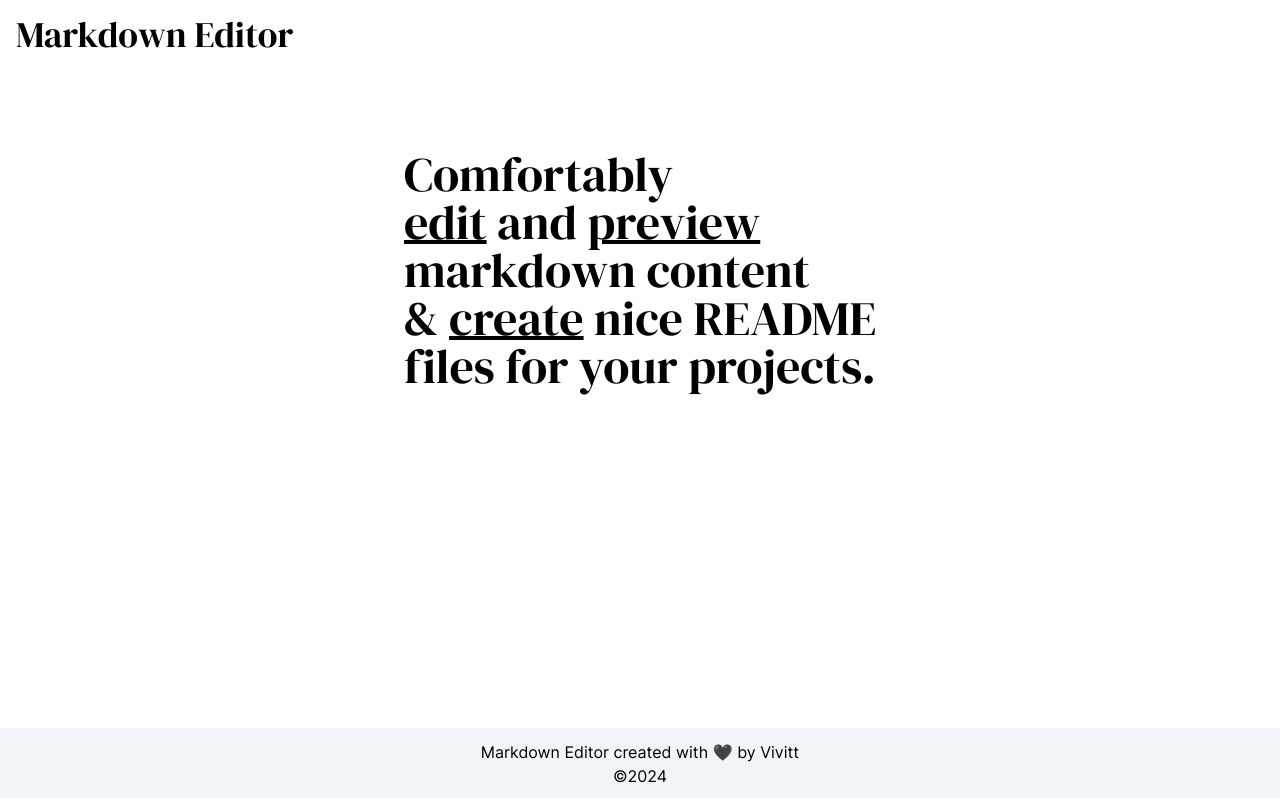
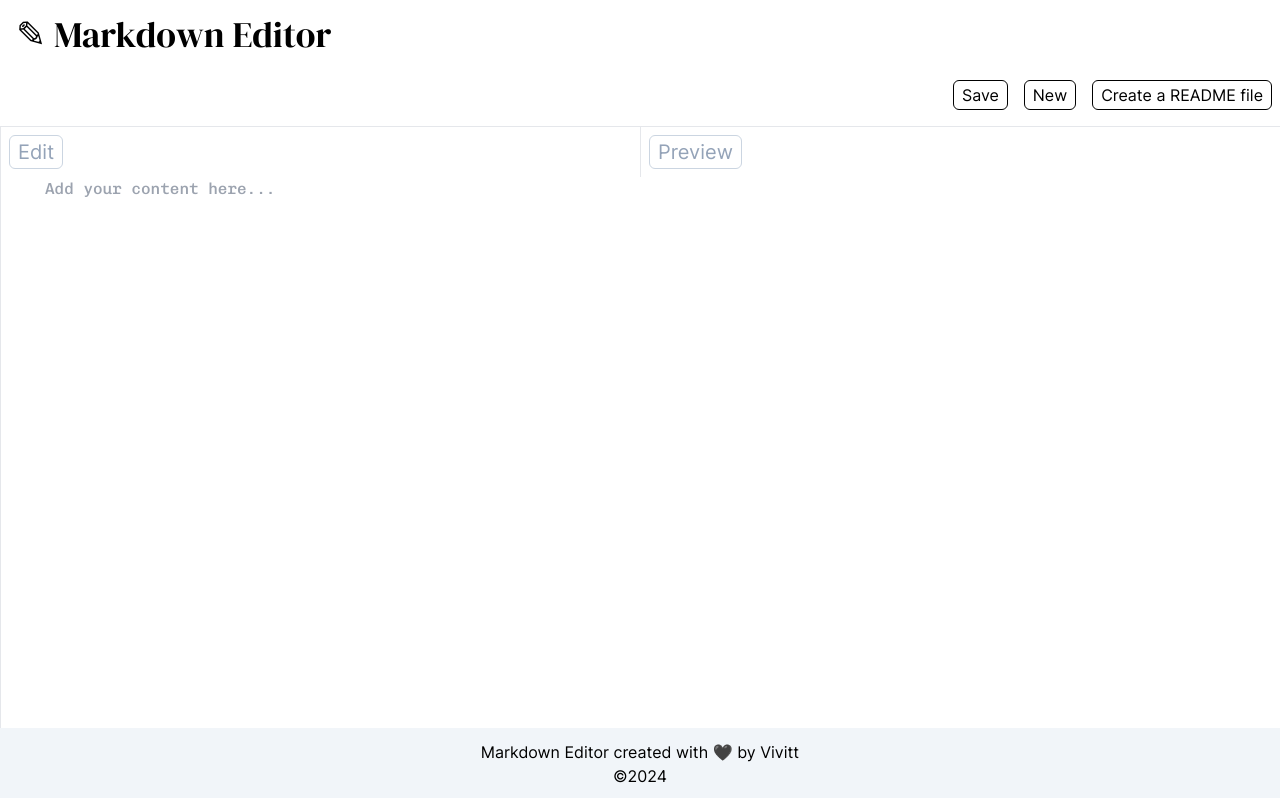
Before and after one commit to vivitt/online-markdown-editor, a Next.js app: page / in a window 1280 px wide. Shown: the top 798 px of the page. Built offline with nearby package versions, Linux system fonts and the light colour scheme.

Commit message:
move editor to home

```diff
--- a/app/editor/page.tsx
+++ /dev/null
@@ -1,75 +0,0 @@
-"use client";
-import React from "react";
-import { ReactNode, useEffect, useState } from "react";
-import Panel from "../ui/Panel";
-import PanelGroup from "../ui/PanelGroup";
-import EditArea from "../ui/EditArea";
-import PreviewArea from "../ui/previewArea";
-import { readmeTemplate } from "./readme-template";
-
-export default function Editor() {
-  const [markdown, setMarkdown] = useState("");
-
-  useEffect(() => {
-    const saved = window.localStorage.getItem("markdown-content");
-    if (saved) {
-      setMarkdown(saved);
-    }
-  }, []);
-
-  const onChange = (e: React.ChangeEvent<HTMLDivElement>) => {
-    setMarkdown(e.target.value);
-    window.localStorage.setItem("markdown-content", e.target.value);
-  };
-
-  const newDoc = () => {
-    setMarkdown("");
-    window.localStorage.setItem("markdown-content", "");
-  };
-
-  const newReadme = () => {
-    setMarkdown(readmeTemplate);
-    window.localStorage.setItem("markdown-content", readmeTemplate);
-  };
-
-  return (
-    <div className="h-full">
-      <div className="flex justify-end">
-        <button className="border border-black m-2 rounded-md px-2 py-0.5 hover:shadow-solid hover:animate-box">
-          Save
-        </button>
-        <button
-          className="border border-black m-2 rounded-md px-2 py-0.5 hover:shadow-solid hover:animate-box"
-          onClick={() => newDoc()}
-        >
-          New
-        </button>
-        <button
-          className="border border-black m-2 rounded-md px-2 py-0.5 hover:shadow-solid hover:animate-box"
-          onClick={() => newReadme()}
-        >
-          Create a README file
-        </button>
-      </div>
-      <PanelGroup
-        panels={[
-          {
-            id: "edit",
-            header: "Edit",
-            content: (
-              <EditArea onChange={onChange} markdown={markdown}></EditArea>
-            ),
-          },
-          {
-            id: "preview",
-            header: "Preview",
-            content: <PreviewArea markdown={markdown}></PreviewArea>,
-          },
-        ]}
-        renderPanels={(id: string, content: ReactNode) => {
-          return <Panel key={id}>{content}</Panel>;
-        }}
-      ></PanelGroup>
-    </div>
-  );
-}
--- a/app/layout.tsx
+++ b/app/layout.tsx
@@ -22,7 +22,7 @@ export default function RootLayout({
             <li className="p-2">
               <Link href="./">
                 {" "}
-                <h1 className="font-dm text-4xl p-2">Markdown Editor</h1>
+                <h1 className="font-dm text-4xl p-2"><span aria-hidden>✎ </span>Markdown Editor</h1>
               </Link>
             </li>
           </ul>
--- a/app/page.tsx
+++ b/app/page.tsx
@@ -1,27 +1,75 @@
-import Link from "next/link";
+"use client";
+import React from "react";
+import { ReactNode, useEffect, useState } from "react";
+import Panel from "./ui/Panel";
+import PanelGroup from "./ui/PanelGroup";
+import EditArea from "./ui/EditArea";
+import PreviewArea from "./ui/previewArea";
+import { readmeTemplate } from "./editor/readme-template";
 
-export default function Home() {
+export default function Editor() {
+  const [markdown, setMarkdown] = useState("");
+
+  useEffect(() => {
+    const saved = window.localStorage.getItem("markdown-content");
+    if (saved) {
+      setMarkdown(saved);
+    }
+  }, []);
+
+  const onChange = (e: React.ChangeEvent<HTMLDivElement>) => {
+    setMarkdown(e.target.value);
+    window.localStorage.setItem("markdown-content", e.target.value);
+  };
+
+  const newDoc = () => {
+    setMarkdown("");
+    window.localStorage.setItem("markdown-content", "");
+  };
+
+  const newReadme = () => {
+    setMarkdown(readmeTemplate);
+    window.localStorage.setItem("markdown-content", readmeTemplate);
+  };
+
   return (
-    <>
-      <div className="flex mt-20 justify-center h-screen">
-        <h1 className="font-dm text-5xl">
-          Comfortably <br />
-          <Link href="/editor">
-            {" "}
-            <span className="underline underline-offset-1">edit</span> and{" "}
-            <span className="underline underline-offset-1">preview</span>
-          </Link>
-          <br />
-          markdown content
-          <br />&{" "}
-          <Link href="/editor">
-            <span className="underline underline-offset-1">create</span> nice
-            README
-          </Link>
-          <br />
-          files for your projects.
-        </h1>
+    <div className="h-full">
+      <div className="flex justify-end">
+        <button className="border border-black m-2 rounded-md px-2 py-0.5 hover:shadow-solid hover:animate-box">
+          Save
+        </button>
+        <button
+          className="border border-black m-2 rounded-md px-2 py-0.5 hover:shadow-solid hover:animate-box"
+          onClick={() => newDoc()}
+        >
+          New
+        </button>
+        <button
+          className="border border-black m-2 rounded-md px-2 py-0.5 hover:shadow-solid hover:animate-box"
+          onClick={() => newReadme()}
+        >
+          Create a README file
+        </button>
       </div>
-    </>
+      <PanelGroup
+        panels={[
+          {
+            id: "edit",
+            header: "Edit",
+            content: (
+              <EditArea onChange={onChange} markdown={markdown}></EditArea>
+            ),
+          },
+          {
+            id: "preview",
+            header: "Preview",
+            content: <PreviewArea markdown={markdown}></PreviewArea>,
+          },
+        ]}
+        renderPanels={(id: string, content: ReactNode) => {
+          return <Panel key={id}>{content}</Panel>;
+        }}
+      ></PanelGroup>
+    </div>
   );
 }
```
Also changed, not shown: 2 other files (tests, documents, lock files or other folders).
